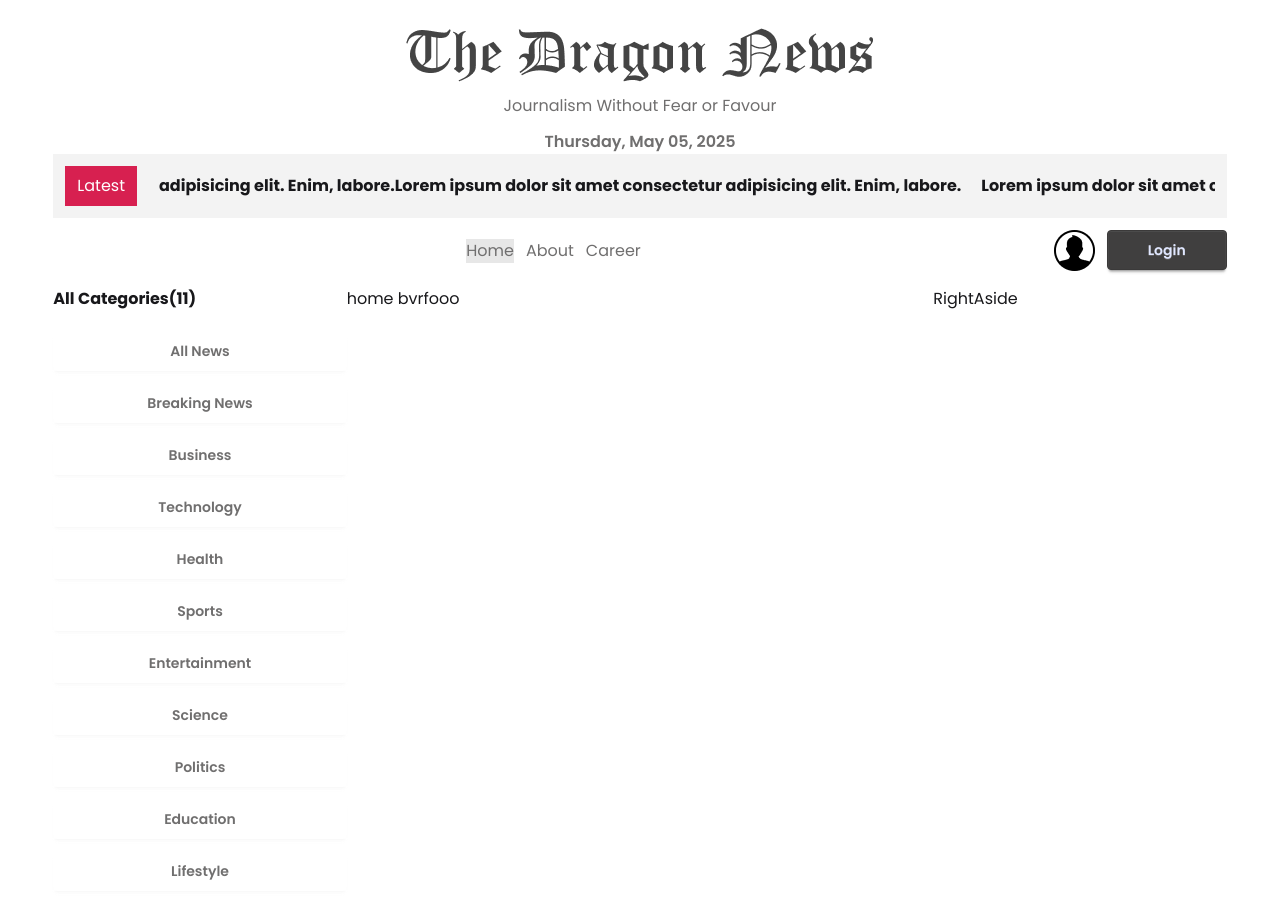
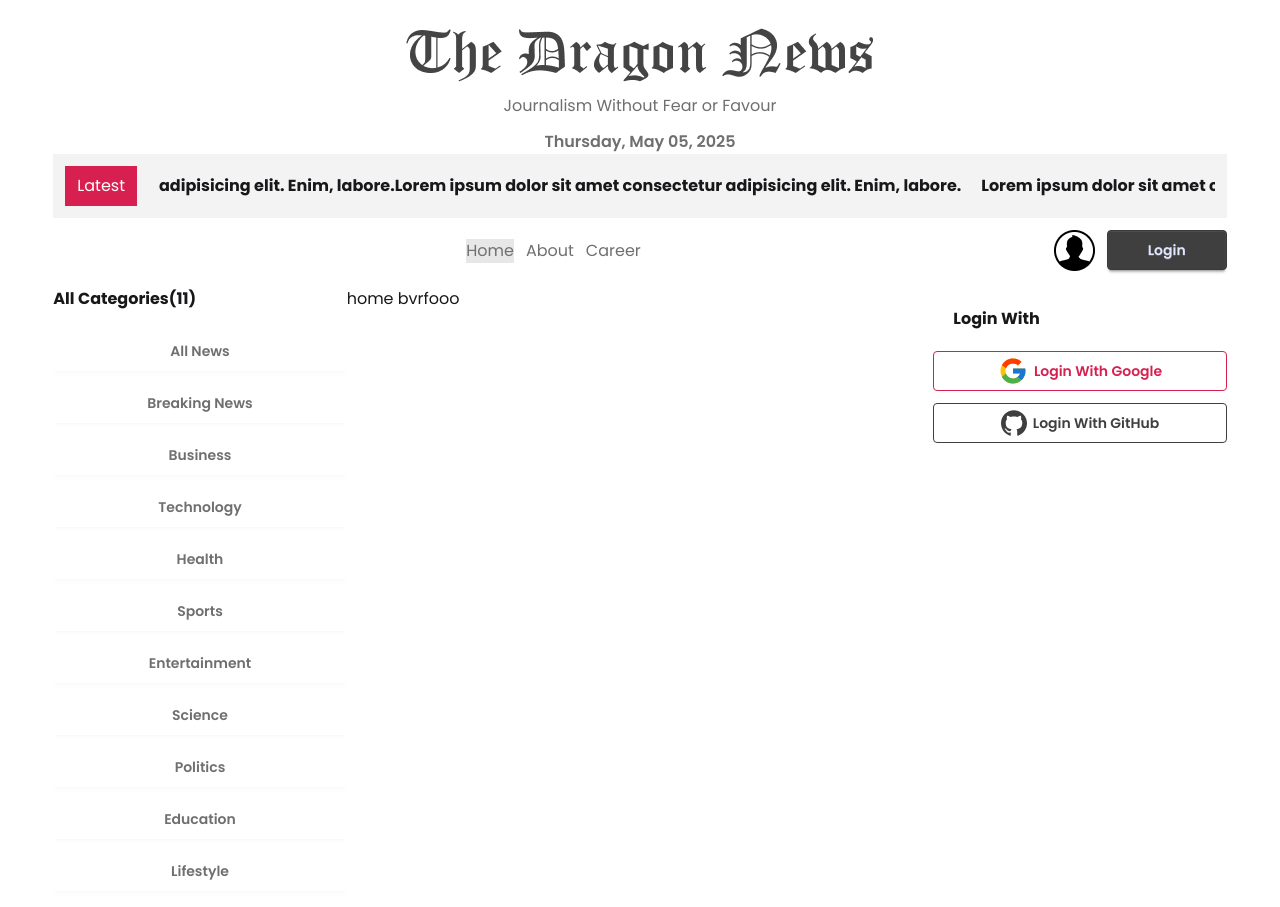
Before and after one commit to rayhanbri/dragon-news, a React (Vite) app: page / in a window 1280 px wide. Built offline with nearby package versions, Linux system fonts and the light colour scheme.

Commit message:
right side button

```diff
--- a/package.json
+++ b/package.json
@@ -15,6 +15,7 @@
     "react": "^19.1.0",
     "react-dom": "^19.1.0",
     "react-fast-marquee": "^1.6.5",
+    "react-icons": "^5.5.0",
     "react-router": "^7.6.0",
     "tailwindcss": "^4.1.5"
   },
--- a/src/Components/HomeLayout/RightAside.jsx
+++ b/src/Components/HomeLayout/RightAside.jsx
@@ -1,9 +1,10 @@
 import React from 'react';
+import SocialLonin from './SocialLonin';
 
 const RightAside = () => {
   return (
     <div>
-      RightAside
+     <SocialLonin></SocialLonin>
     </div>
   );
 };
--- /dev/null
+++ b/src/Components/HomeLayout/SocialLonin.jsx
@@ -0,0 +1,17 @@
+import React from 'react';
+import { FcGoogle } from 'react-icons/fc';
+import { ImGithub } from 'react-icons/im';
+
+const SocialLonin = () => {
+  return (
+    <div>
+      <h1 className='font-bold m-5'>Login With</h1>
+      <div className='flex flex-col gap-3'>
+        <button className='w-full btn btn-outline btn-secondary'><FcGoogle size={30}/>Login With Google</button>
+        <button className='w-full btn btn-outline btn-primary'><ImGithub size={26} />Login With GitHub</button>
+      </div>
+    </div>
+  );
+};
+
+export default SocialLonin;
```
Also changed, not shown: 1 other file (tests, documents, lock files or other folders).
